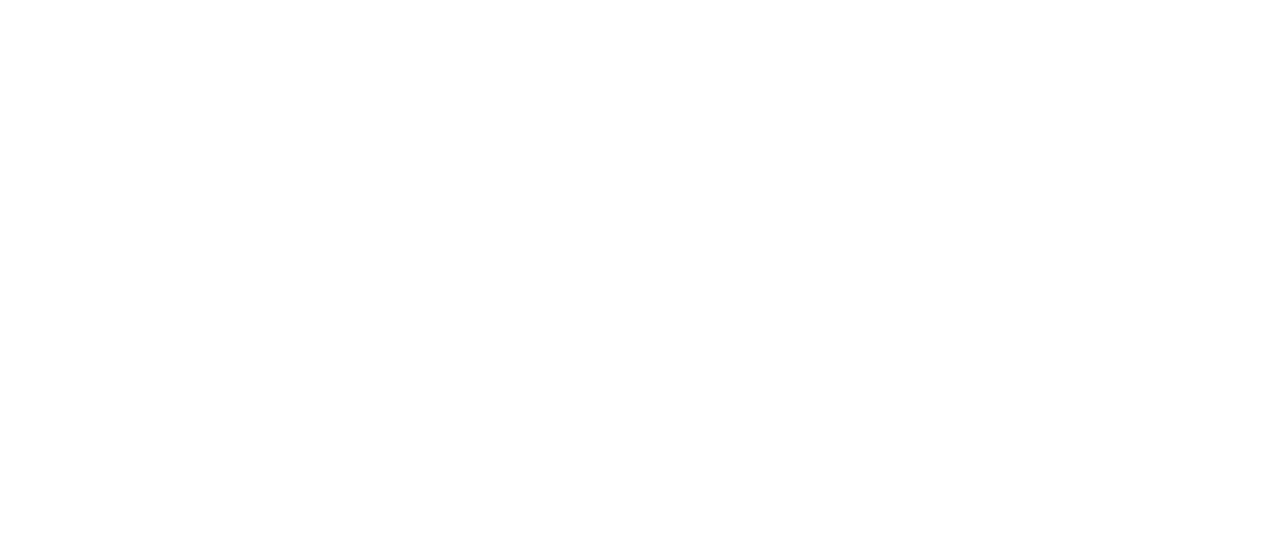
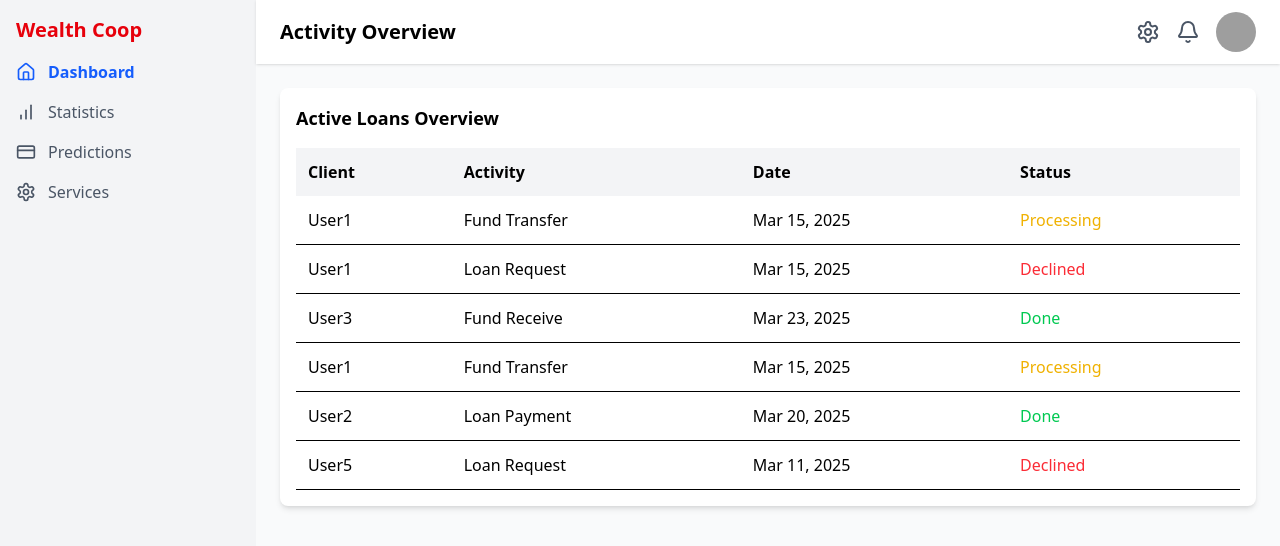
Before and after one commit to senithujkdy/wealth-coop-frontend, a React (Vite) app: page /dashboard in a window 1280 px wide. Before the commit this address had no page. Shown: the top 546 px of the page. Built offline with nearby package versions, Linux system fonts and the light colour scheme; grey boxes are pictures that could not be loaded.

Commit message:
fix(AdminDashboard): nav paths, dynamic header title

```diff
--- a/src/App.jsx
+++ b/src/App.jsx
@@ -4,6 +4,7 @@ import AdminDashboard from "./pages/AdminDashboard/AdminDashboard";
 import Statistics from "./pages/Statistics/Statistics";
 import Prediction from "./pages/Prediction/Prediction";
 import Services from "./pages/Services/Services";
+import Dashboard from './pages/Dashboard/Dashboard';
 
 function App() {
 
@@ -11,12 +12,15 @@ function App() {
   return (
     <Router>
       <Routes>
-        <Route path='/' element={<AdminDashboard/>}/>
-        <Route path="/statistics" element={<Statistics />} />
-        <Route path="/predictions" element={<Prediction />} />
-        <Route path="/services" element={<Services />} />
+        {/* Admin Dashboard Wrapper */}
+        <Route path="/" element={<AdminDashboard />}>
+          <Route index element={<Dashboard />} />
+          <Route path="dashboard" element={<Dashboard />} />
+          <Route path="statistics" element={<Statistics />} />
+          <Route path="predictions" element={<Prediction />} />
+          <Route path="services" element={<Services />} />
+        </Route>
       </Routes>
-
     </Router>
 
   )
--- a/src/components/Header/Header.jsx
+++ b/src/components/Header/Header.jsx
@@ -1,9 +1,9 @@
 import { Bell, Settings } from "lucide-react";
 
-const Header = () => {
+const Header = ({ title }) => {
   return (
     <div className="flex justify-between items-center bg-white px-6 py-3 shadow-sm">
-      <h1 className="text-xl font-bold">Activity Overview</h1>
+      <h1 className="text-xl font-bold">{title}</h1>
       <div className="flex items-center space-x-4">
         <Settings size={24} className="text-gray-600 cursor-pointer" />
         <Bell size={24} className="text-gray-600 cursor-pointer" />
--- a/src/components/Sidebar/Sidebar.jsx
+++ b/src/components/Sidebar/Sidebar.jsx
@@ -10,7 +10,7 @@ const Sidebar = () => {
         <ul className="space-y-4">
           <li className="flex items-center space-x-3 text-blue-600 font-semibold">
             <Home size={20} />
-            <Link to="/" className="">Dashboard</Link>
+            <Link to="/dashboard" className="">Dashboard</Link>
           </li>
           <li className="flex items-center space-x-3 text-gray-600">
             <BarChart size={20} />
--- a/src/pages/AdminDashboard/AdminDashboard.jsx
+++ b/src/pages/AdminDashboard/AdminDashboard.jsx
@@ -1,15 +1,33 @@
 import Sidebar from "../../components/Sidebar/Sidebar";
+import { Outlet, useLocation } from "react-router-dom";
 import Header from "../../components/Header/Header";
-import Table from "../../components/Table/Table";
 
 const AdminDashboard = () => {
+  const location = useLocation();
+
+  // Map route paths to page titles
+  const pageTitles = {
+    "/dashboard": "Activity Overview",
+    "/statistics": "Statistics",
+    "/predictions": "Predictions",
+    "/services": "Services",
+  };
+
+  const currentTitle = pageTitles[location.pathname] || "Admin Dashboard";
+
   return (
     <div className="flex h-screen">
+      {/* Sidebar is always visible */}
       <Sidebar />
+
+      {/* Page content area */}
       <div className="flex-1 bg-gray-50">
-        <Header />
+        {/* Pass the title dynamically */}
+        <Header title={currentTitle} />
+
+        {/* Dynamic content from child pages */}
         <div className="p-6">
-          <Table />
+          <Outlet />
         </div>
       </div>
     </div>
--- /dev/null
+++ b/src/pages/Dashboard/Dashboard.jsx
@@ -0,0 +1,9 @@
+import Table from '../../components/Table/Table'
+
+function Dashboard() {
+  return (
+    <Table/>
+  )
+}
+
+export default Dashboard
```
